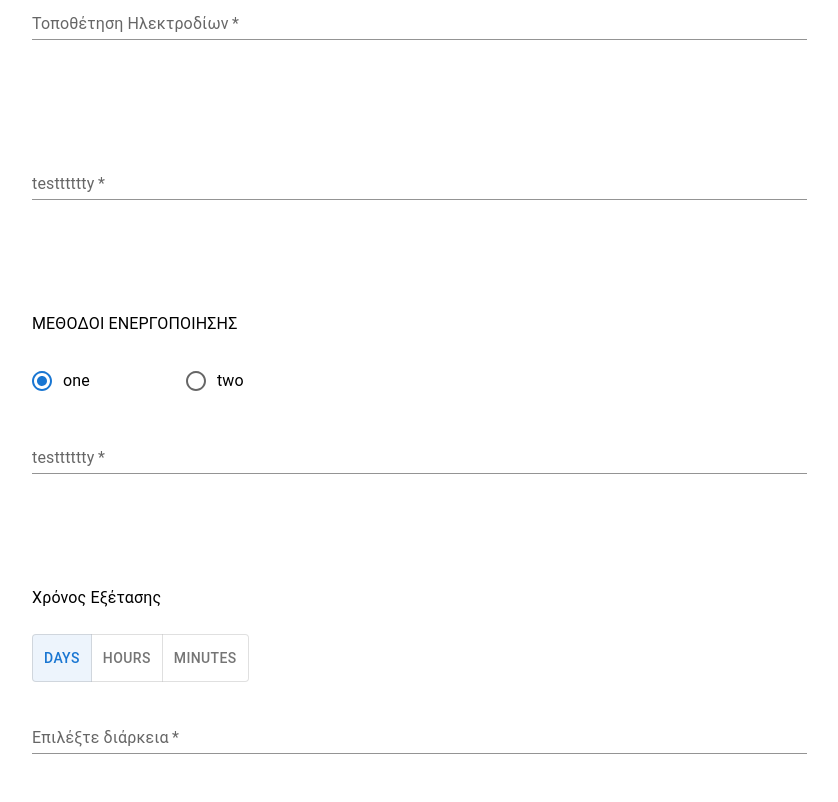
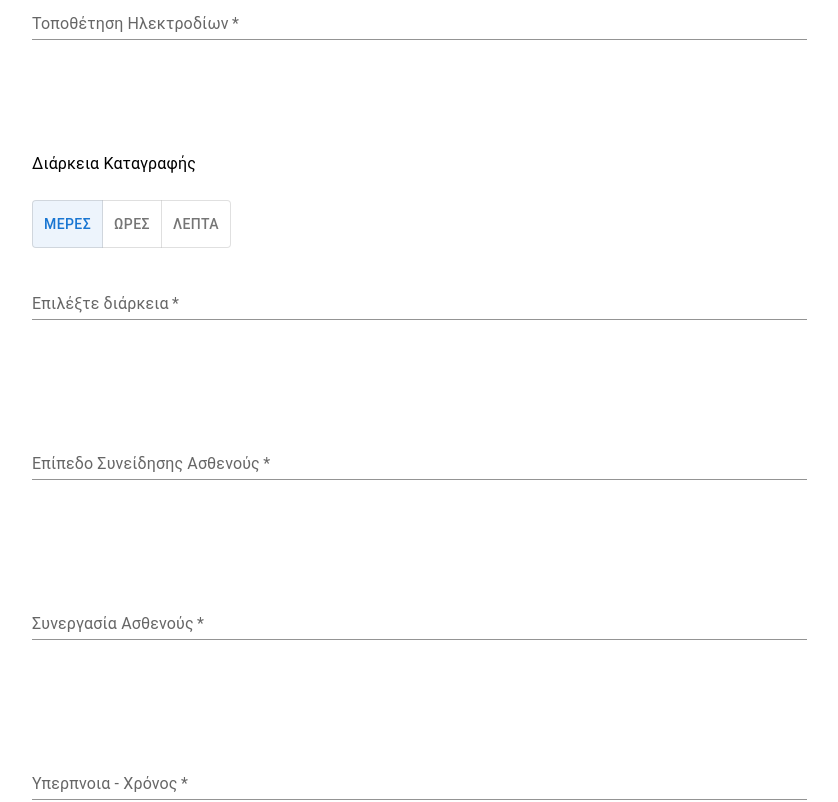
Before and after one commit to papakonv88/doc-forms, a Next.js app: page /patient in a window 1280 px wide. Shown: the part 2420-3222 px from the top of the page, without its empty margins (203-1041 px from the left). Built offline with nearby package versions, Linux system fonts and the light colour scheme.

Commit message:
New commit

```diff
--- a/components/AddExam/AddExam.tsx
+++ b/components/AddExam/AddExam.tsx
@@ -39,6 +39,8 @@ function AddExam({exam, handleValuesChange, formValues, errors, handleError}: Ad
                                          label={element.label} errorMsg={element.errorMsg}
                                          error={errors[element.propertyName as keyof FormValuesPatient]}
                                          required={element.required}
+                                         isDepended={Boolean(element?.dependsOn)}
+                                         dependsOn={formValues[element?.dependsOn?.propertyName] !== element?.dependsOn?.value && Boolean(formValues[element?.dependsOn?.propertyName])}
                                          handleError={handleError}/>
                     }
                     if (element.type === InputType.DROPDOWN_WITH_RADIO) {
--- a/components/DropDown/DropDown.tsx
+++ b/components/DropDown/DropDown.tsx
@@ -1,5 +1,5 @@
 import {Autocomplete, Box, InputAdornment, TextField} from "@mui/material";
-import {useState} from "react";
+import {useEffect, useState} from "react";
 import {InputProps} from "../../types/types";
 import {CheckCircleOutlined, ErrorOutlined} from "@mui/icons-material";
 import {tokens} from "../../styles/tokens";
@@ -14,12 +14,24 @@ function DropDown({
                       label,
                       error,
                       handleError,
-                      required
+                      required,
+                      isDepended,
+                      dependsOn
                   }: InputProps) {
     const [inputValue, setInputValue] = useState('');
     const [touched, setTouched] = useState(false);
 
+    useEffect(() => {
+           if (!((isDepended && dependsOn) || !Boolean(isDepended))) {
+               handleChange('', property)
+               handleError(false, property)
+               setTouched(false)
+           }
+    }, [(isDepended && dependsOn) || !Boolean(isDepended)])
+
     return (
+        <>
+            {((isDepended && dependsOn) || !Boolean(isDepended)) &&
                 <Box sx={hasNested ? tokens.classes.formBoxNested : tokens.classes.formBox}>
                     {options && options?.length > 0 &&
                         <Autocomplete
@@ -56,7 +68,10 @@ function DropDown({
                                                                     ...params.InputProps,
                                                                     endAdornment: (
                                                                         <InputAdornment position="end"
-                                                                                sx={{position: 'absolute', right: -60}}>
+                                                                                        sx={{
+                                                                                            position: 'absolute',
+                                                                                            right: -60
+                                                                                        }}>
                                                                             {(!error && touched) &&
                                                                                 <CheckCircleOutlined fontSize={'large'}
                                                                                                      sx={{color: 'success.light'}}/>}
@@ -71,6 +86,8 @@ function DropDown({
                         />
                     }
                 </Box>
+            }
+        </>
     )
 }
 
--- a/pages/patient/index.tsx
+++ b/pages/patient/index.tsx
@@ -36,14 +36,14 @@ function Patient() {
             string: ''
         },
         topothetisi_ilektrodion: '',
-        methodoi_energopoiisis: {
+        diarkeia_katagrafis: {
             radio: '',
             string: ''
         },
-        xronos_eksetasis: {
-            radio: '',
-            string: ''
-        }
+        epipedo_syneidisis: '',
+        synergasia: '',
+        yperpnoia_xronos: '',
+        yperpnoia_prospatheia: ''
     });
 
     const [errors, setErrors] = useState({
@@ -59,9 +59,11 @@ function Patient() {
         alli_agogi: false,
         kraniotomi: false,
         topothetisi_ilektrodion: false,
-        test: false,
-        methodoi_energopoiisis: false,
-        xronos_eksetasis: false
+        diarkeia_katagrafis: false,
+        epipedo_syneidisis: false,
+        synergasia: false,
+        yperpnoia_xronos: false,
+        yperpnoia_prospatheia: false
     });
 
     const [openDialog, setOpenDialog] = useState(false);
@@ -127,7 +129,7 @@ function Patient() {
         });
     }
 
-    const handlePatchPatient = async (id) => {
+    const handlePatchPatient = async (id: string | number) => {
         try {
             const {name, surname, patronimo} = formValues;
             await axios.patch(`/api/insertPatient?id=${id}`,{name, surname, patronimo});
@@ -148,7 +150,7 @@ function Patient() {
 
     const handleSubmit = async () => {
         let newObj: any = {};
-        // TODO check with validation reqex not empty string
+        // TODO check with validation settings.json reqex not empty string + dependsOn
         for (const [key, value] of Object.entries(formValues)) {
             if (!value && typeof value !== 'object') {
                 newObj[key] = true
--- a/settings.json
+++ b/settings.json
@@ -147,7 +147,7 @@
       {
         "propertyName": "kraniotomi",
         "alternateName": "",
-        "title": "kraniotomi",
+        "title": "Κρανιοτομή",
         "label": "Κρανιοτομή",
         "type": "dropdownWithRadio",
         "errorMsg": "Εισάγετε μια τιμή από την λίστα",
@@ -184,80 +184,111 @@
         "required": true
       },
       {
-        "propertyName": "test",
+        "propertyName": "diarkeia_katagrafis",
         "alternateName": "",
-        "title": "tipos katagrafis",
-        "label": "testttttty",
-        "type": "dropdown",
-        "errorMsg": "error message",
+        "title": "Διάρκεια Καταγραφής",
+        "label": "Επιλέξτε διάρκεια",
+        "type": "toggleButtonInput",
+        "errorMsg": "Επιλέξτε μια τιμή από την λίστα",
         "validator": "^.+$",
         "values": [
-          "one",
-          "two",
-          "three"
+          "μερες",
+          "ωρες",
+          "λεπτα"
+        ],
+        "radios": {
+          "ωρες": [
+            "24",
+            "48",
+            "72"
+          ],
+          "λεπτα": [
+            "20",
+            "25",
+            "30",
+            "35",
+            "40"
+          ],
+          "μερες": [],
+          "errorMsg": {
+            "days": "Εισάγετε εναν ακέραιο αριθμό μεγαλύτερο του 0"
+          },
+          "validators": {
+            "μερες": "^[1-9][0-9]*$"
+          }
+        },
+        "required": true
+      },
+      {
+        "propertyName": "epipedo_syneidisis",
+        "alternateName": "",
+        "title": "Επίπεδο Συνείδησης Ασθενούς",
+        "label": "Επίπεδο Συνείδησης Ασθενούς",
+        "type": "dropdown",
+        "errorMsg": "Επιλέξτε μια τιμή από την λίστα",
+        "validator": "^.+$",
+        "values": [
+          "ΕΓΡΗΓΟΡΣΗ - ΠΡΟΣΑΝΑΤΟΛΙΣΜΕΝΟΣ",
+          "ΕΓΡΗΓΟΡΣΗ - ΑΠΟΠΡΟΣΑΝΑΤΟΛΙΣΜΕΝΟΣ",
+          "ΥΠΝΗΛΙΑ",
+          "ΣΥΓΧΥΣΗ",
+          "ΔΙΕΓΕΡΣΗ",
+          "ΚΩΜΑ"
         ],
         "required": true
       },
       {
-        "propertyName": "methodoi_energopoiisis",
+        "propertyName": "synergasia",
         "alternateName": "",
-        "title": "ΜΕΘΟΔΟΙ ΕΝΕΡΓΟΠΟΙΗΣΗΣ",
-        "label": "testttttty",
-        "type": "dropdownWithRadio",
-        "errorMsg": "error message",
+        "title": "Συνεργασία Ασθενούς",
+        "label": "Συνεργασία Ασθενούς",
+        "type": "dropdown",
+        "errorMsg": "Επιλέξτε μια τιμή από την λίστα",
         "validator": "^.+$",
         "values": [
-          "one",
-          "two"
+          "ΕΓΡΗΓΟΡΣΗ - ΠΡΟΣΑΝΑΤΟΛΙΣΜΕΝΟΣ",
+          "ΕΓΡΗΓΟΡΣΗ - ΑΠΟΠΡΟΣΑΝΑΤΟΛΙΣΜΕΝΟΣ",
+          "ΥΠΝΗΛΙΑ",
+          "ΣΥΓΧΥΣΗ",
+          "ΔΙΕΓΕΡΣΗ",
+          "ΚΩΜΑ"
         ],
-        "radios": {
-          "one": [
-            "1",
-            "2",
-            "3"
-          ],
-          "two": [
-            "4",
-            "5",
-            "6"
-          ],
-          "errorMsg": {}
-        },
         "required": true
       },
       {
-        "propertyName": "xronos_eksetasis",
+        "propertyName": "yperpnoia_xronos",
         "alternateName": "",
-        "title": "Χρόνος Εξέτασης",
-        "label": "Επιλέξτε διάρκεια",
-        "type": "toggleButtonInput",
-        "errorMsg": "error message",
+        "title": "Υπερπνοια - Χρόνος",
+        "label": "Υπερπνοια - Χρόνος",
+        "type": "dropdown",
+        "errorMsg": "Επιλέξτε μια τιμή από την λίστα",
         "validator": "^.+$",
         "values": [
-          "days",
-          "hours",
-          "minutes"
+          "3 λεπτά",
+          "4 λεπτά",
+          "5 λεπτά",
+          "Δεν πραγματοποιήθηκε"
         ],
-        "radios": {
-          "hours": [
-            "1",
-            "2",
-            "3"
-          ],
-          "minutes": [
-            "4",
-            "5",
-            "6"
-          ],
-          "days": [],
-          "errorMsg": {
-            "days": "Εισάγετε εναν ακέραιο αριθμό μεγαλύτερο του 0"
-          },
-          "validators": {
-            "days": "^[1-9]\\d*$"
-          }
-        },
         "required": true
+      },
+      {
+        "propertyName": "yperpnoia_prospatheia",
+        "alternateName": "",
+        "title": "Υπερπνοια - Προσπάθεια Ασθενούς",
+        "label": "Υπερπνοια - Προσπάθεια Ασθενούς",
+        "type": "dropdown",
+        "errorMsg": "Επιλέξτε μια τιμή από την λίστα",
+        "validator": "^.+$",
+        "values": [
+          "Καλή",
+          "Ικανοποιητική",
+          "Μέτρια"
+        ],
+        "required": true,
+        "dependsOn": {
+          "propertyName": "yperpnoia_xronos",
+          "value": "Δεν πραγματοποιήθηκε"
+        }
       }
     ]
   }
--- a/types/types.ts
+++ b/types/types.ts
@@ -12,6 +12,8 @@ export interface InputProps {
     error: boolean;
     handleError: (val:boolean, prop: string) => void;
     required?: boolean;
+    dependsOn?: boolean;
+    isDepended?: boolean;
 }
 
 export interface FormValuesPatient {
```
Lines whose indentation alone changed are shown as unchanged.
